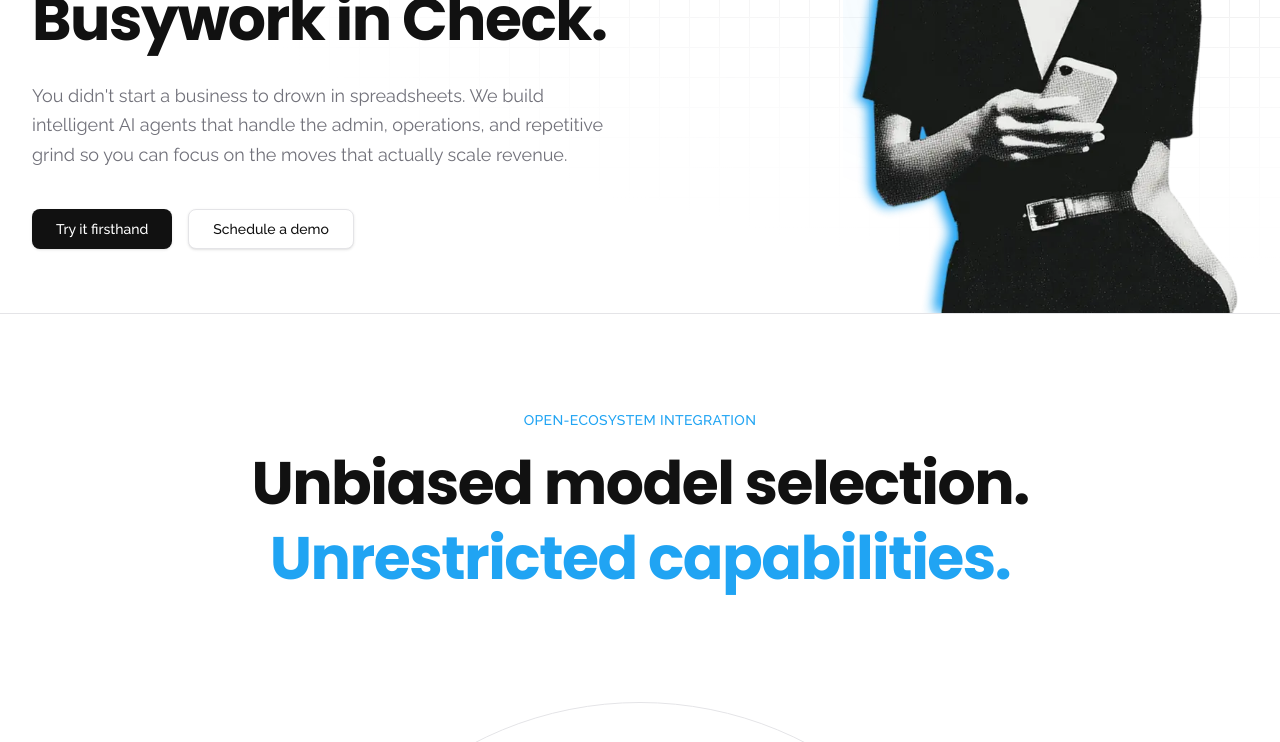
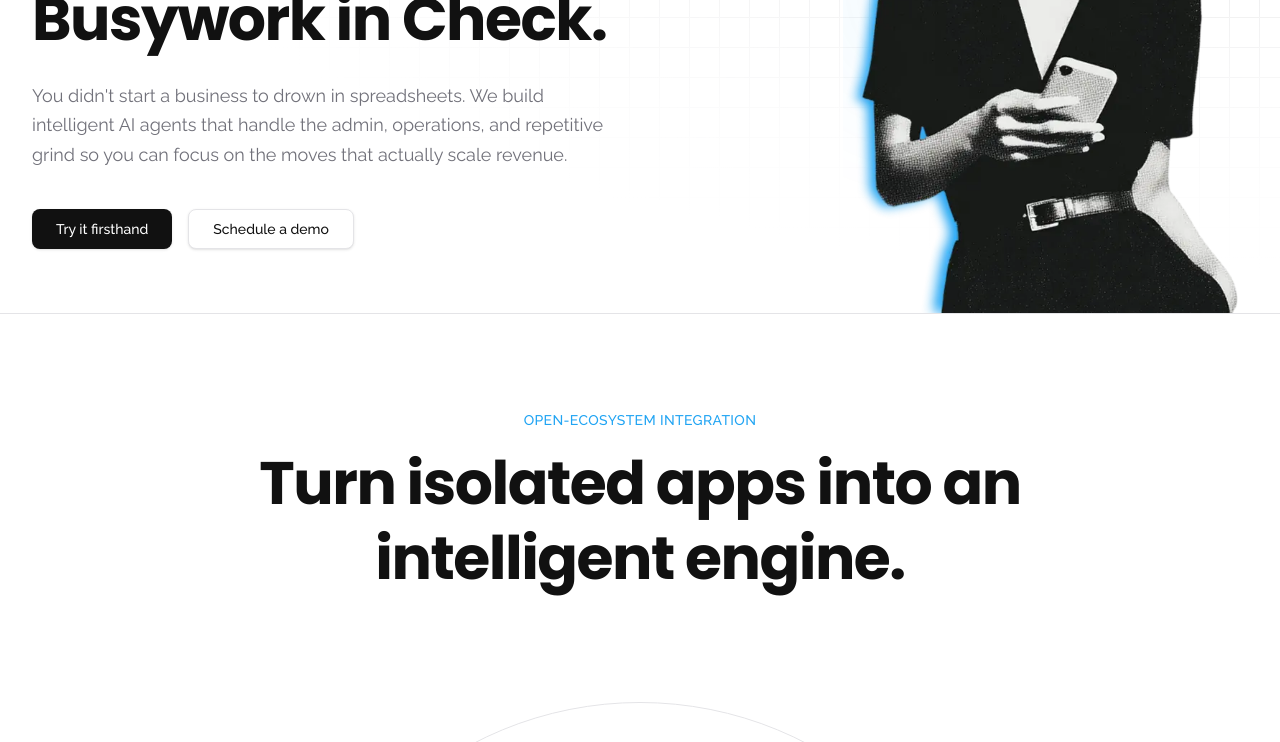
Before and after one commit to rmgtx/Kingsidenew, a React (Vite) app: page / in a window 1280 px wide. Shown: the part 372-1114 px from the top of the page. Built offline with nearby package versions, Linux system fonts and the light colour scheme.

Commit message:
copy change to orbit section

```diff
--- a/src/components/sections/OrbitSection.tsx
+++ b/src/components/sections/OrbitSection.tsx
@@ -30,8 +30,7 @@ export function OrbitSection() {
           </p>
 
           <h2 className="font-heading text-4xl md:text-5xl lg:text-6xl font-bold tracking-tight leading-tight">
-            Unbiased model selection.<br className="hidden md:block" />
-            <span className="text-accent">Unrestricted capabilities.</span>
+            Turn isolated apps into an intelligent engine.
           </h2>
         </div>
       </div>
```
